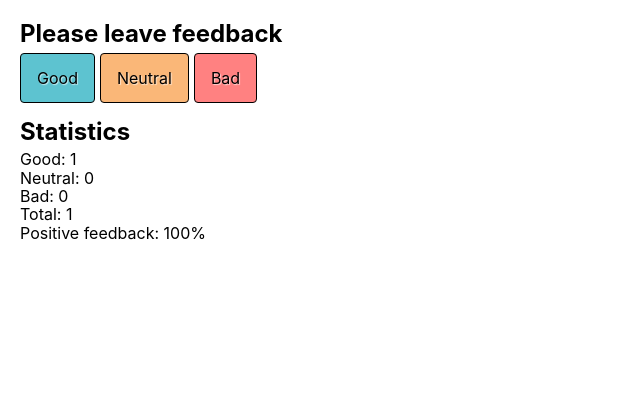
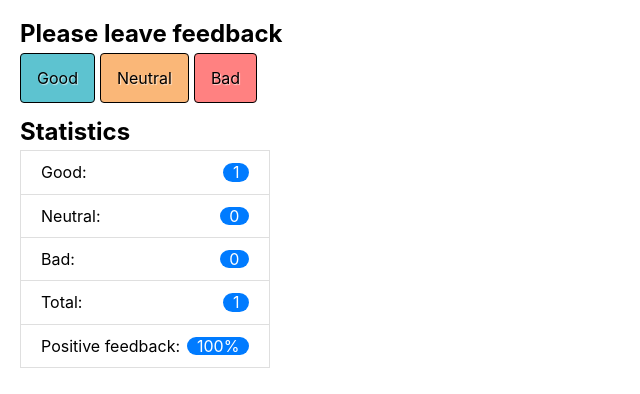
Before and after one commit to smorodskiy/goit-react-hw-02-feedback, a React (Create React App) app: page / in a window 1280 px wide. Both pictures are taken after a click on the button "Good". Shown: the top 394 px of the page, without its empty margins (0-640 px from the left). Built offline with nearby package versions, Linux system fonts and the light colour scheme.

Commit message:
Stat styled

```diff
--- a/src/components/Statistics/Statistics.jsx
+++ b/src/components/Statistics/Statistics.jsx
@@ -2,18 +2,29 @@ import { Component } from 'react';
 
 // Check types of props
 import PropTypes from 'prop-types';
+import { Badge, StatItem, StatList } from './Statistics.styled';
 
 class Statistics extends Component {
   render() {
     const { good, neutral, bad, total, positivePercentage } = this.props;
     return (
-      <ul>
-        <li>Good: {good}</li>
-        <li>Neutral: {neutral}</li>
-        <li>Bad: {bad}</li>
-        <li>Total: {total}</li>
-        <li>Positive feedback: {positivePercentage}%</li>
-      </ul>
+      <StatList>
+        <StatItem>
+          Good: <Badge>{good}</Badge>
+        </StatItem>
+        <StatItem>
+          Neutral: <Badge>{neutral}</Badge>
+        </StatItem>
+        <StatItem>
+          Bad: <Badge>{bad}</Badge>
+        </StatItem>
+        <StatItem>
+          Total: <Badge>{total}</Badge>
+        </StatItem>
+        <StatItem>
+          Positive feedback: <Badge>{positivePercentage}%</Badge>
+        </StatItem>
+      </StatList>
     );
   }
 }
--- a/src/components/Statistics/Statistics.styled.jsx
+++ b/src/components/Statistics/Statistics.styled.jsx
@@ -0,0 +1,26 @@
+// For stylish components
+import styled from 'styled-components';
+
+// List
+export const StatList = styled.ul`
+  max-width: 250px;
+`;
+
+// Item
+export const StatItem = styled.li`
+  display: flex;
+  justify-content: space-between;
+  padding: 0.75rem 1.25rem;
+  margin-bottom: -1px;
+  background-color: #fff;
+  border: 1px solid rgba(0, 0, 0, 0.125);
+`;
+
+// Badge
+export const Badge = styled.span`
+  color: #fff;
+  background-color: #007bff;
+  padding-right: 0.6em;
+  padding-left: 0.6em;
+  border-radius: 10rem;
+`;
```
